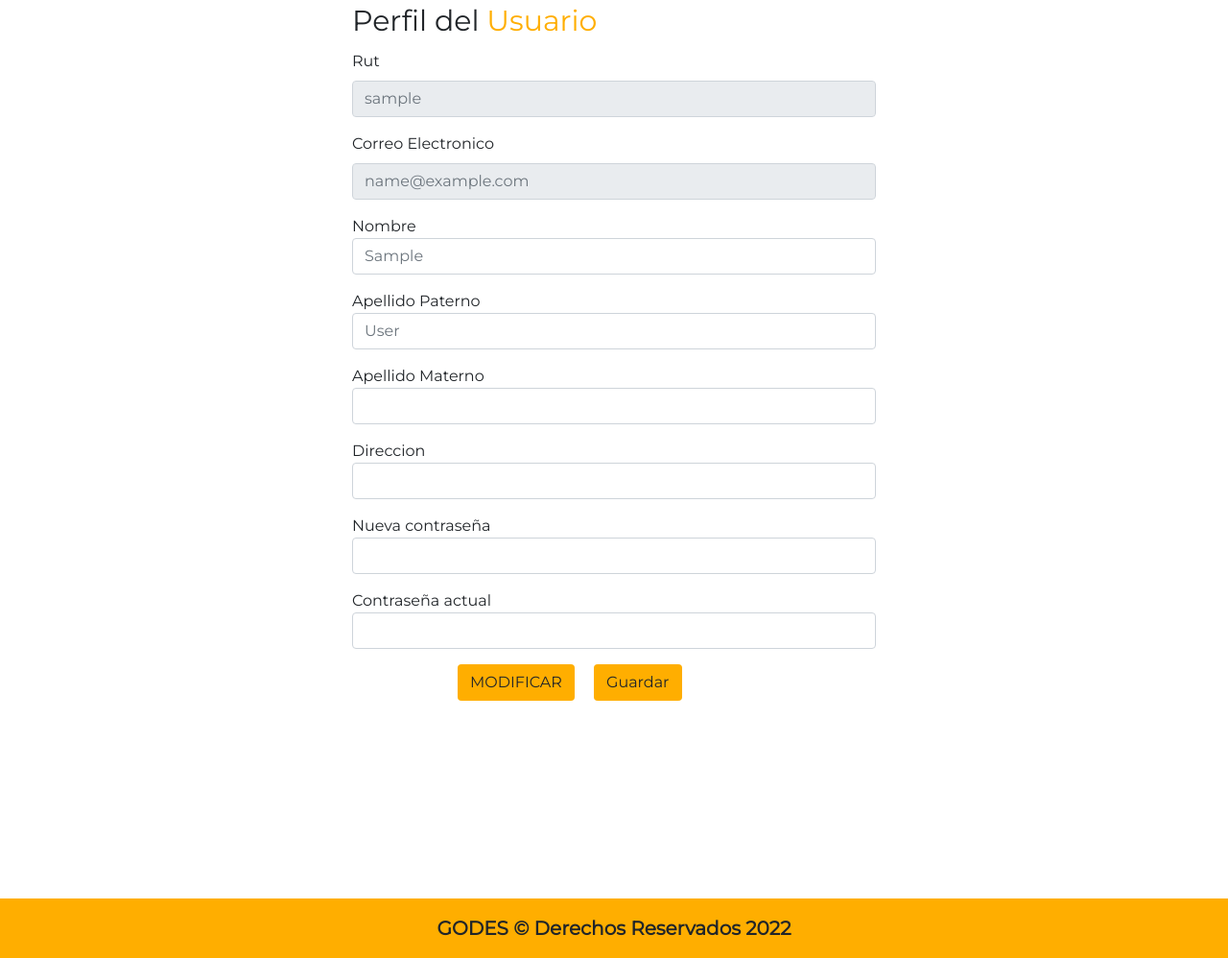
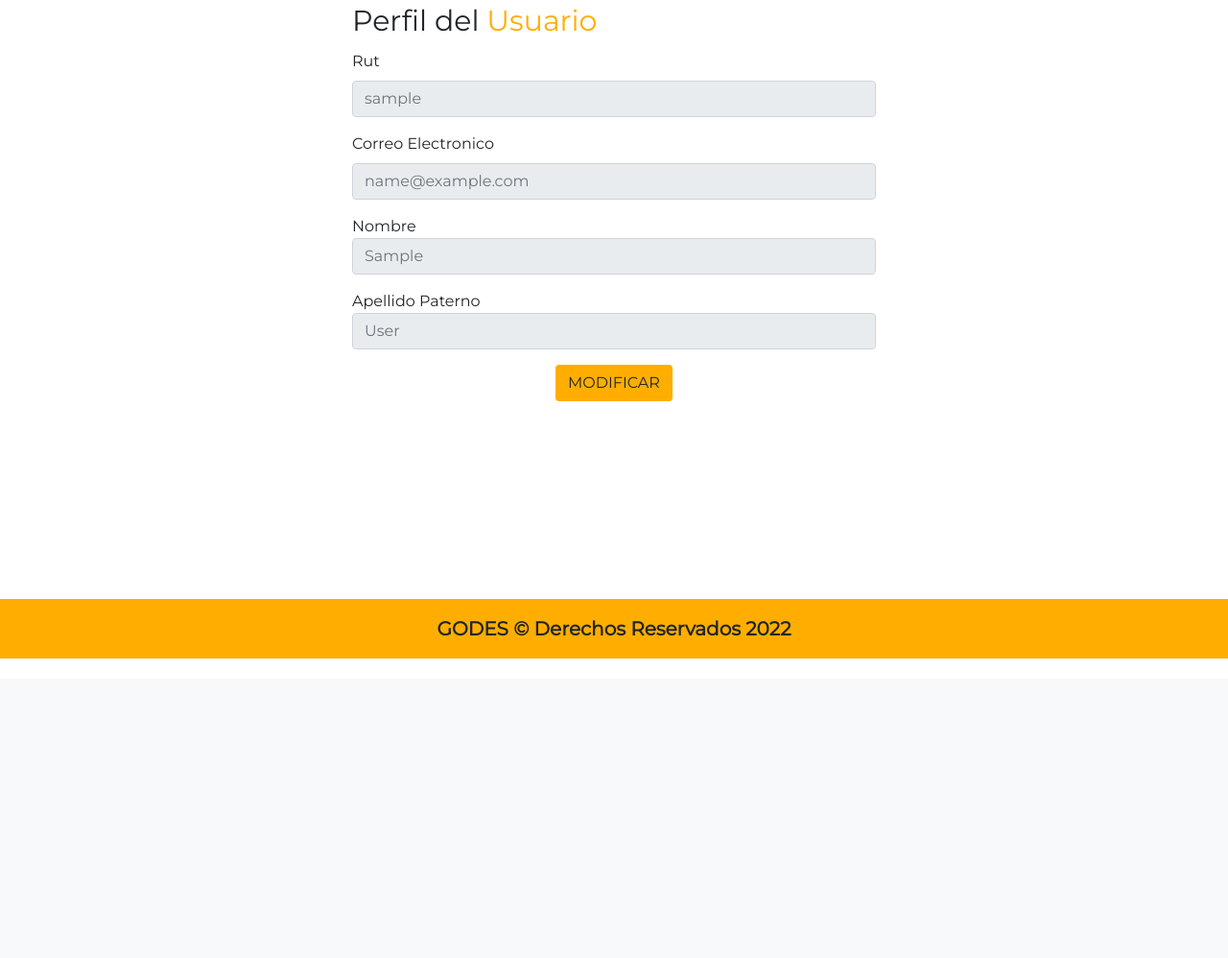
Before and after one commit to javiierssj/GODES-V5, a Django app: page /perfil in a window 1280 px wide. Shown: the part 93-1091 px from the top of the page at 96% size. After the commit the page ends 779 px from the top, so only its background shows below. Run offline with Django 4.2, Linux system fonts and the light colour scheme; the visitor is signed in with stand-in values (Sample User, id 1).

Commit message:
Modificar perfil ready
a

```diff
--- a/RentCar/templates/RentCar/mod_perfil.html
+++ b/RentCar/templates/RentCar/mod_perfil.html
@@ -20,6 +20,7 @@
 
 </div>
 <form class="form-registro my-3 mb-4" id="form" action="" method="POST" enctype="multipart/form-data">
+  <center><h4 class="formu" style="font-weight: bold;">Modificar Perfil</h4></center>
   {% csrf_token %}
   {{ form }}
   <input class="botons" type="submit" value="Modificar Perfil">
--- a/RentCar/templates/RentCar/pagina_perfil.html
+++ b/RentCar/templates/RentCar/pagina_perfil.html
@@ -23,47 +23,24 @@
           <label for="disabledTextInput" class="form-label">Correo Electronico</label>
           <input type="text" id="disabledTextInput" class="form-control" placeholder="{{ user.email }}">
         </div>
-      </fieldset>
+
       <div class="form">
 
         <div class="mb-3">
-          <label for="">Nombre</label>
+          <label for="disabledTextInput">Nombre</label>
           <input type="text" name="nombre" id="nombre" class="form-control" placeholder="{{user.first_name}}" required><span
             class="barra"></span>
 
         </div>
         <div class="mb-3">
-          <label for="">Apellido Paterno</label>
+          <label for="disabledTextInput">Apellido Paterno</label>
           <input type="text" name="apellido_p" id="apellido_p" class="form-control" placeholder="{{user.last_name}}" required><span
             class="barra"></span>
 
         </div>
-        <div class="mb-3">
-          <label for="">Apellido Materno</label>
-          <input type="text" name="apellido_m" id="apellido_m" class="form-control" placeholder="{{user.apmaterno}}"
-            required><span class="barra"></span>
+      </fieldset>
 
-        </div>
-        <div class="mb-3">
-          <label for="">Direccion</label>
-          <input type="text" name="direccion" id="direccion" class="form-control" placeholder="{{usuario.direccion}}"
-            required><span class="barra"></span>
-
-        </div>
-
-        <div class="mb-3">
-          <label for="">Nueva contraseña</label>
-          <input type="password" name="clave" id="clave" class="form-control" required><span class="barra"></span>
-
-        </div>
-        <div class="mb-3">
-          <label for="">Contraseña actual</label>
-          <a href="#"><input type="password" name="clave1" id="clave1" class="form-control" required><span class="barra"></span></a>
-        </div>
-        <a href="{% url 'mod_perfil' user.username %}" class="btn" style="background-color: rgb(255, 174, 0); margin-left: 110px;">MODIFICAR</a>
-
-        <button type="submit" class="btn mx-3" style="background-color: rgb(255, 174, 0)">Guardar</button>
-
+        <center><a href="{% url 'mod_perfil' user.username %}" class="btn" style="background-color: rgb(255, 174, 0);">MODIFICAR</a></center>
         <p class="warnings" id="warnings"></p>
       </div>
     </div>
--- a/RentCar/views.py
+++ b/RentCar/views.py
@@ -122,7 +122,7 @@ def perfil2(request, id ):
     return render(request,'RentCar/mod_perfil.html',{'usuario' : data})
 
 def mod_perfil(request, id):
-    usuario1 = get_object_or_404(usuario, rut_o_pasaporte=id )
+    usuario1 = get_object_or_404(User, username=id )
     data = {
         'form': usuarioForm(instance=usuario1)
       }
```
Also changed, not shown: RentCar/forms.py (+17 -3 lines).
